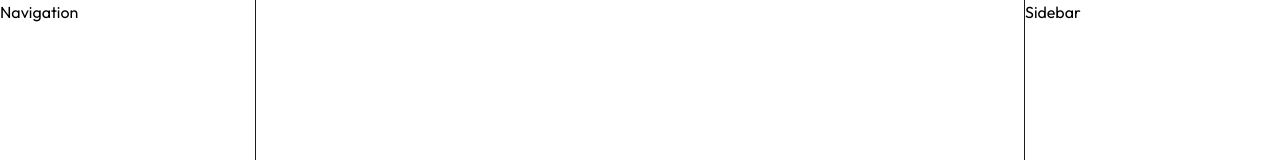
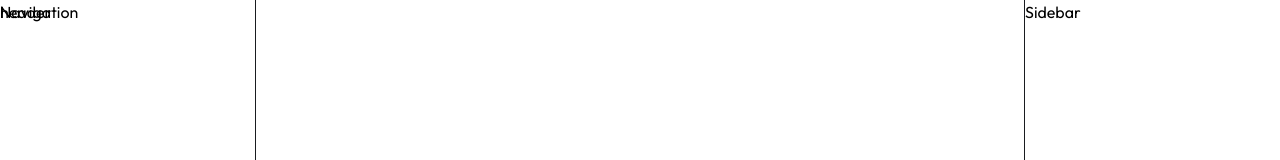
Before and after one commit to Egor-Dubovik/client-global-cinema, a Next.js app: page / in a window 1280 px wide. Shown: the top 160 px of the page. Built offline with nearby package versions, Linux system fonts and the light colour scheme.

Commit message:
feet: add render prop for RootLayout

```diff
--- a/src/app/layout.tsx
+++ b/src/app/layout.tsx
@@ -1,7 +1,9 @@
 import type { Metadata } from 'next';
 import { Outfit } from 'next/font/google';
 
+import Navigation from '@/components/Navigation/Navigation';
 import RootLayout from '@/components/RootLayout/RootLayout';
+import Sidebar from '@/components/Sidebar/Sidebar';
 
 import './styles/globals.scss';
 
@@ -19,7 +21,13 @@ export default function Layout({ children }: { children: React.ReactNode }) {
 	return (
 		<html lang="en">
 			<body className={inter.className}>
-				<RootLayout>{children}</RootLayout>
+				<RootLayout
+					renderHeader={() => <div>header</div>}
+					renderSidebarLeft={() => <Navigation />}
+					renderMainContent={() => children}
+					renderSidebarRight={() => <Sidebar />}
+					renderFooter={() => <div>footer</div>}
+				/>
 			</body>
 		</html>
 	);
--- a/src/components/RootLayout/RootLayout.module.scss
+++ b/src/components/RootLayout/RootLayout.module.scss
@@ -3,22 +3,22 @@ $bar-width: 20%;
 .layout {
 	@apply relative;
 
-	> div:first-child,
-	> div:last-child {
+	.sidebarLeft,
+	.sidebarRight {
 		@apply fixed top-0 bottom-0 overflow-y-scroll;
 		width: $bar-width;
 		max-width: 350px;
 	}
 
-	> div:first-child {
+	.sidebarLeft {
 		@apply left-0 border-r border-r-gray-800;
 	}
 
-	> div:last-child {
+	.sidebarRight {
 		@apply right-0 border-l border-l-gray-800;
 	}
 
-	.main {
+	.mainContent {
 		@apply min-h-screen p-layout;
 		margin: $bar-width;
 	}
--- a/src/components/RootLayout/RootLayout.tsx
+++ b/src/components/RootLayout/RootLayout.tsx
@@ -1,16 +1,23 @@
-import { ReactNode } from 'react';
-
-import Navigation from '@/components/Navigation/Navigation';
-import Sidebar from '@/components/Sidebar/Sidebar';
+import { IRootLayout } from '@/components/RootLayout/RootLayout.interface';
 
 import styles from './RootLayout.module.scss';
 
-const RootLayout = ({ children }: { children: ReactNode }) => {
+const RootLayout = ({
+	renderHeader,
+	renderFooter,
+	renderMainContent,
+	renderSidebarLeft,
+	renderSidebarRight,
+}: IRootLayout) => {
 	return (
 		<div className={styles.layout}>
-			<Navigation />
-			<div className={styles.main}>{children}</div>
-			<Sidebar />
+			<header className="header">{renderHeader?.()}</header>
+			<section className={styles.sidebarLeft}>{renderSidebarLeft?.()}</section>
+			<div className={styles.mainContent}>{renderMainContent?.()}</div>
+			<section className={styles.sidebarRight}>
+				{renderSidebarRight?.()}
+			</section>
+			<footer className="footer">{renderFooter?.()}</footer>
 		</div>
 	);
 };
```
Also changed, not shown: src/components/RootLayout/RootLayout.interface.ts (added, +9 -0 lines).
